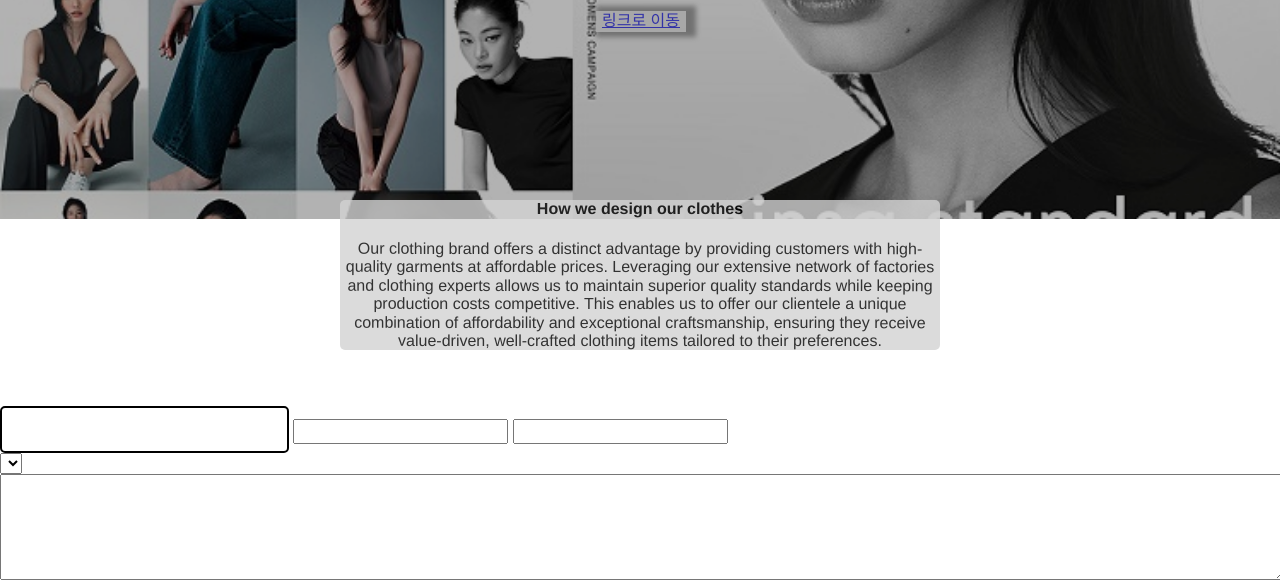
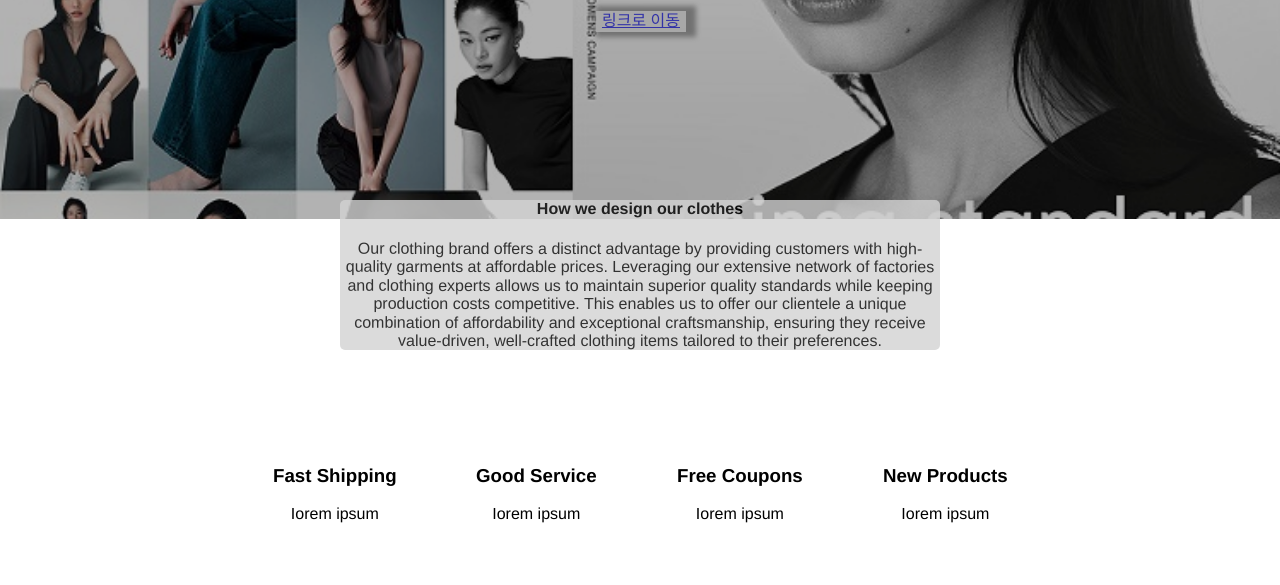
Before and after one commit to wnstndks/HTML-CSS, a plain HTML site: page html/layout2.html in a window 1280 px wide. Shown: the part 333-918 px from the top of the page. Drawn offline with Linux system fonts and the light colour scheme.

Commit message:
active layout

```diff
--- a/css/main2.css
+++ b/css/main2.css
@@ -688,3 +688,55 @@ body{
   text-align: center;
   margin-right: 5px;;
 }
+
+/* .test{
+   브라우저 폭에 비례
+  width:50vw;
+  /* 브라우저 높이에 비례
+  height:50vh;
+  /* 기본 폰트사이즈에 비례- width:10rem =>html 태그 폰트 사이즈(16px)의 10배*/
+  /* rem의 용도 -> typography 디자인할 때 px 외우기 귀찮으면 사용 -> rem */
+  /* em단위 : 내 폰트사이즈의 x배
+  background:grey
+} */
+
+/* breakpoint 기준 px값은
+1200px -태블릿
+992px
+768px -모바일
+576px
+을 많이 사용함
+breakpoint는 4개 넘어가면 복잡*/
+@media screen and (max-width: 1200px){
+  /* 현재 브라우저 폭이 1200px 이하일 경우 */
+  .main-title{
+    /* 브라우저의 폭을 축소햇을 떄 30px이 됨 , media query 문법 */
+    font-size:30px;
+  }
+}
+
+.table-container , .table-container2{
+  display:flex;
+  justify-content: center;
+  font-family: 'Arial';
+
+}
+.box-container{
+  padding: 10px;
+  text-align: center;
+  margin: 30px;
+}
+
+@media screen and (max-width: 1200px){
+  /* 현재 브라우저 폭이 1200px 이하일 경우 */
+  .table-container2{
+    display: block;
+  }
+}
+
+@media screen and (max-width: 768px){
+  /* 현재 브라우저 폭이 1200px 이하일 경우 */
+  .table-container{
+    display:block;
+  }
+}
--- a/html/layout2.html
+++ b/html/layout2.html
@@ -6,6 +6,8 @@
     <meta name="viewport" content="width=device-width, initial-scale=1.0">
     <title>Document</title>
     <link href="/css/main2.css" rel="stylesheet">
+    <!-- 반응형 사이트 만들려면 밑의 코드 필요함 -->
+    <meta name="viewport" content="width=device-width ,initial-scale=1.0">
 </head>
 
 <body>
@@ -21,13 +23,14 @@
         <div class="flex-text" style="font-size: 40px; font-weight:900; text-align: left;">Musinsa</div>
         <!-- 박스사이 띄우기 -->
         <div style="flex-grow: 1;"></div>
-            <div class="flex-text" style="margin-right: 5px;">products</div>
-            <div class="flex-text">services</div>
+        <div class="flex-text" style="margin-right: 5px;">products</div>
+        <div class="flex-text">services</div>
     </div>
 
+    <!-- 화면사이즈가 작으면 스타일을 변경 =>반응형 웹페이지-->
 
     <div class="main-background">
-        <h3 class="main-title">Buy Our Clothes</h4>
+        <h3 class="main-title">Buy Our Clothes! Now on Sales</h4>
             <p class="main-content">
                 국내 최고의 스파 브랜드 무신사
                 무신사는 21세기 런칭된 국내 옷의 방향성을 바꾼 기업이다.
@@ -72,7 +75,7 @@
         placeholder="배경글자"
         input name="인풋이름" -> 서버에 전달할 때 unique하게 이름을 지정하는데 이거를 통해 서버로 전달할때 이 이름으로 전달됨
     -->
-    <form>
+    <!-- <form>
         <input type="text" class="text-input">
         <input>
         <input>
@@ -82,13 +85,37 @@
         <option></option>
         <option></option>
     </select>
-    <!-- textarea 큰 input같은거 만들고 싶을 때 사용 그리고 웹 내에서 드래그해서 내가 원하는 사이즈로 만들수있음 -->
-    <!-- textarea rows="10" -10줄을 설정할때 -->
-    <textarea></textarea>
+    textarea 큰 input같은거 만들고 싶을 때 사용 그리고 웹 내에서 드래그해서 내가 원하는 사이즈로 만들수있음 -->
+    <!-- textarea rows="10" -10줄을 설정할때
+    <textarea></textarea> -->
     <!-- <input type="submit">
             or
         <button type="submit">전송</button>
             =>전송버튼 만들수 있음 -->
+
+    <div class="table-container">
+        <div class="table-container2">
+            <div class="box-container">
+                <h3>Fast Shipping</h3>
+                <p>Iorem ipsum</p>
+            </div>
+            <div class="box-container">
+                <h3>Good Service</h3>
+                <p>Iorem ipsum</p>
+            </div>
+        </div>
+        <div class="table-container2">
+            <div class="box-container">
+                <h3>Free Coupons</h3>
+                <p>Iorem ipsum</p>
+            </div>
+            <div class="box-container">
+                <h3>New Products</h3>
+                <p>Iorem ipsum</p>
+            </div>
+        </div>
+    </div>
+
 </body>
 
 </html>
```
